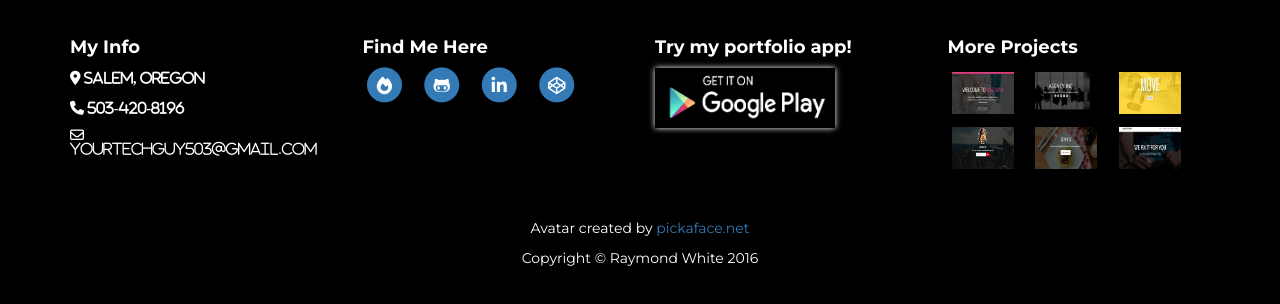
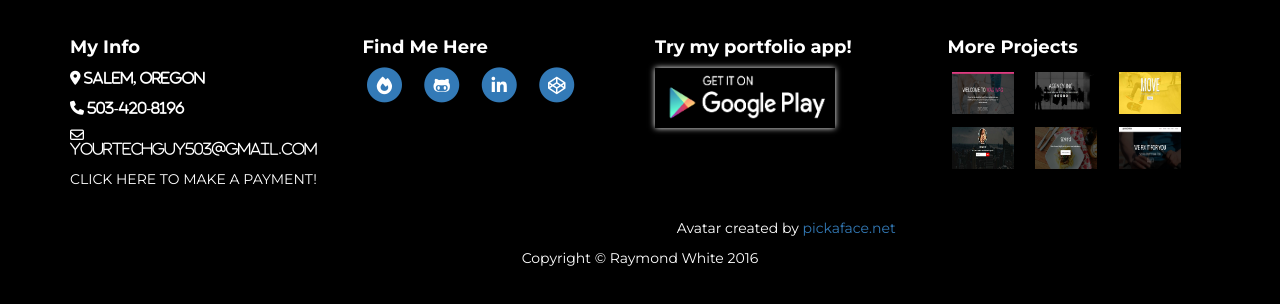
Before and after one commit to raymondhw/raymondhw.github.io, a plain HTML site: page index.html in a window 1280 px wide. Shown: the part 5993-6297 px from the top of the page. Drawn offline with nearby package versions, Linux system fonts and the light colour scheme; some packages are replaced by stand-ins of ours.

Commit message:
fixed crap

```diff
--- a/css/custom.css
+++ b/css/custom.css
@@ -755,6 +755,10 @@ background-color:#000000;
 padding-top:50px;
 padding-bottom: 50px;
 }
+.payment a{
+color:#ffffff;
+}
+
 .pd{
 margin-bottom:30px;
 }
--- a/index.html
+++ b/index.html
@@ -602,6 +602,7 @@
 						   <p><i class="fa fa-map-marker" aria-hidden="true"> Salem, Oregon</i></p>
 						   <p><i class="fa fa-phone" aria-hidden="true"> 503-420-8196</i></p>
 						   <p class="mail"><a href="mailto:jay503cool@gmail.com" target="_blank"><i class="fa fa-envelope-o" aria-hidden="true"> yourtechguy503@gmail.com</i></a></p>
+						   <p class="payment"><a href="https://www.paypal.me/webdev503" target="_blank">CLICK HERE TO MAKE A PAYMENT!</a></p>
 						   </div>
 
 						   <div class="col-md-3 pd">
```
